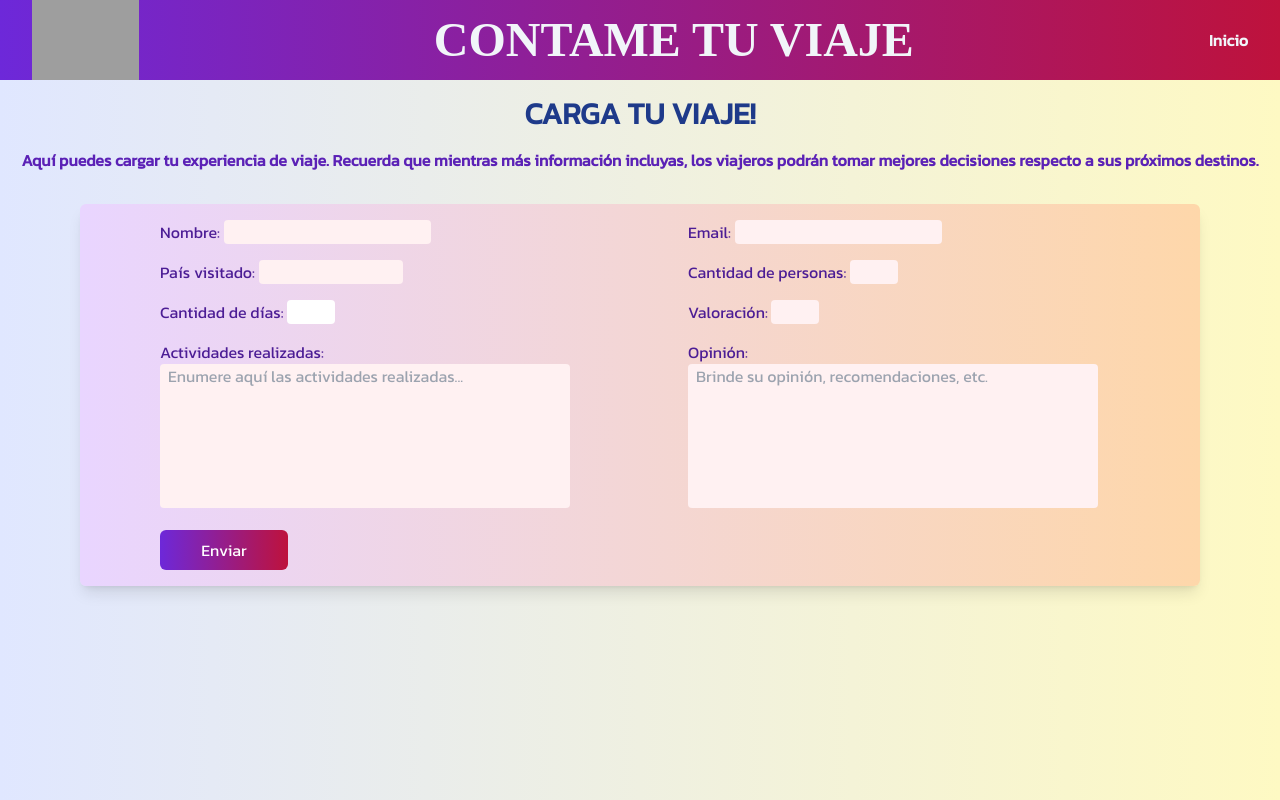
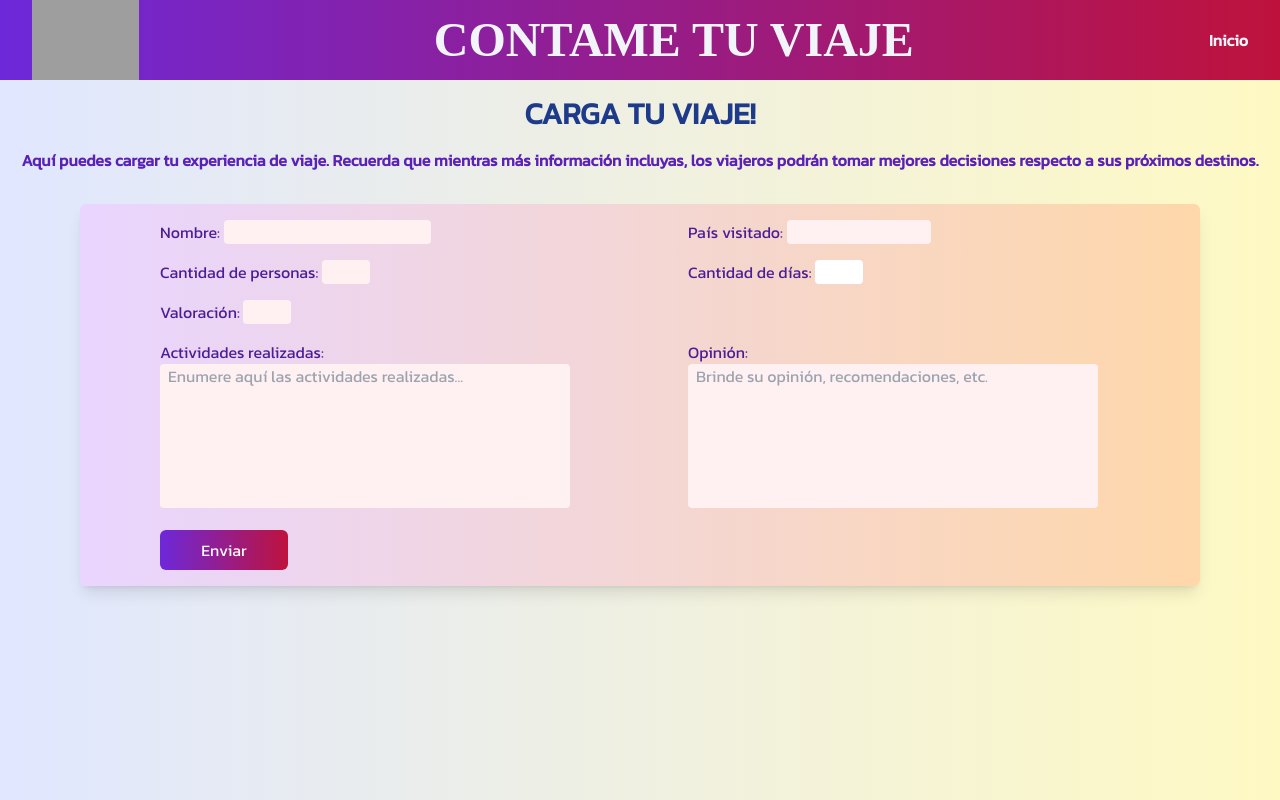
Before and after one commit to marley3000/contame_tu_viaje, a React (Create React App) app: page /UploadTravel in a window 1280 px wide. Built offline with nearby package versions, Linux system fonts and the light colour scheme; grey boxes are pictures that could not be loaded; a web font is replaced by a local one; what tw-elements would draw is missing.

Commit message:
Eliminación campo email

```diff
--- a/src/pages/UploadTravel.js
+++ b/src/pages/UploadTravel.js
@@ -7,11 +7,11 @@ const uploadTravel = () => {
       <h5 className="font-kanit text-violet-800 font-bold text-center">Aquí puedes cargar tu experiencia de viaje. Recuerda que mientras más información incluyas, los viajeros podrán tomar mejores decisiones respecto a sus próximos destinos.</h5>
       <form className="grid lg:grid-cols-2 gap-4 mt-8 mx-4 sm:mx-10 lg:mx-20 font-kanit rounded-md shadow-lg pl-4 sm:pl-8 lg:pl-20 py-4 bg-gradient-to-r from-purple-200 to-orange-200">
         <label for="name" className="text-violet-900">Nombre: <input type="text" className="rounded bg-rose-50 pl-2 text-violet-500" id="name" name="name"/></label>
-        <label for="email" className="text-violet-900">Email: <input type="email" className="rounded pl-2 text-violet-500 bg-rose-50" id="email" name="email"/></label>
         <label for="destination" className="text-violet-900">País visitado: <input type="text" className="rounded pl-2 text-violet-500 w-36 bg-rose-50" id="destination" name="destination"/></label>
         <label for="number_travelers" className="text-violet-900">Cantidad de personas: <input type="number" className="rounded pl-2 text-violet-500 w-12 bg-rose-50" id="number_travelers" name="number_travelers"/></label>
         <label for="duration_days" className="text-violet-900">Cantidad de días: <input type="number" className="rounded pl-2 text-violet-500 w-12" id="duration_days" name="duration_days bg-rose-50"/></label>
         <label for="valoration" className="text-violet-900">Valoración: <input type="number" className="rounded pl-2 text-violet-500 w-12 bg-rose-50" id="valoration" name="valoration"/></label>
+        <br/>
         <label for="activities" className="text-violet-900">Actividades realizadas: <br/><textarea placeholder="Enumere aquí las actividades realizadas..." id="activities" name="activities" className="h-36 w-2/3 sm:w-4/5 rounded pl-2 text-violet-500 bg-rose-50 resize-none"></textarea></label>
         <label for="opinion" className="text-violet-900">Opinión: <br/><textarea id="opinion" placeholder="Brinde su opinión, recomendaciones, etc." name="opinion" className="h-36 w-2/3 sm:w-4/5 rounded pl-2 text-violet-500 bg-rose-50 resize-none"></textarea></label>
         <button type="submit" className="py-2 w-1/4 hover:-translate-y-1 hover:translate-x-1 hover:shadow-md hover:shadow-black font-medium text-white bg-gradient-to-r from-violet-700 to-rose-700 rounded-md border-1">Enviar</button>
```
